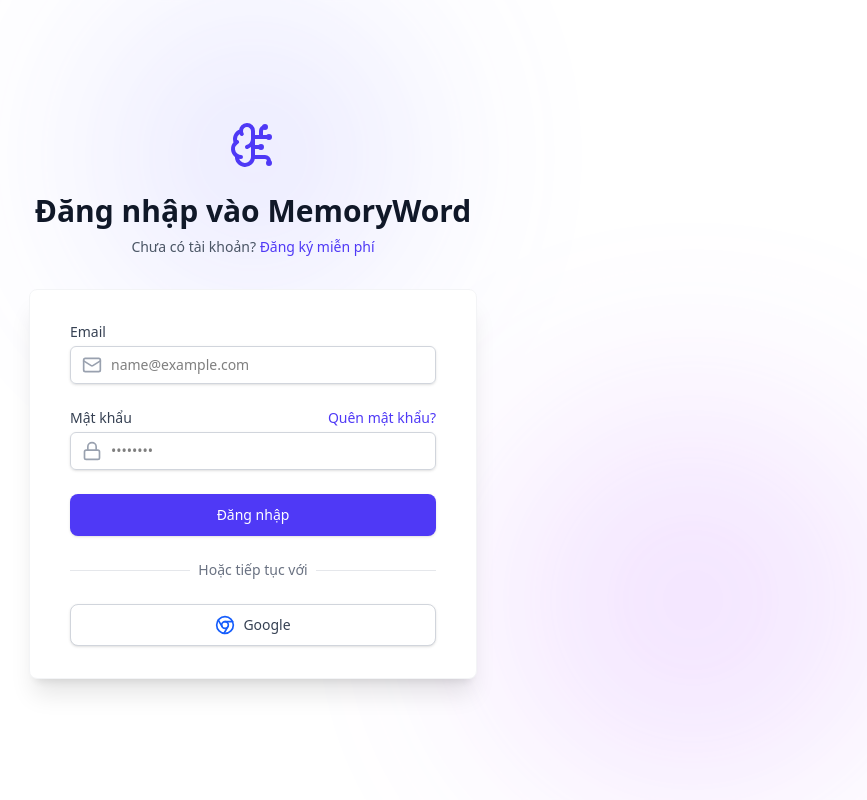
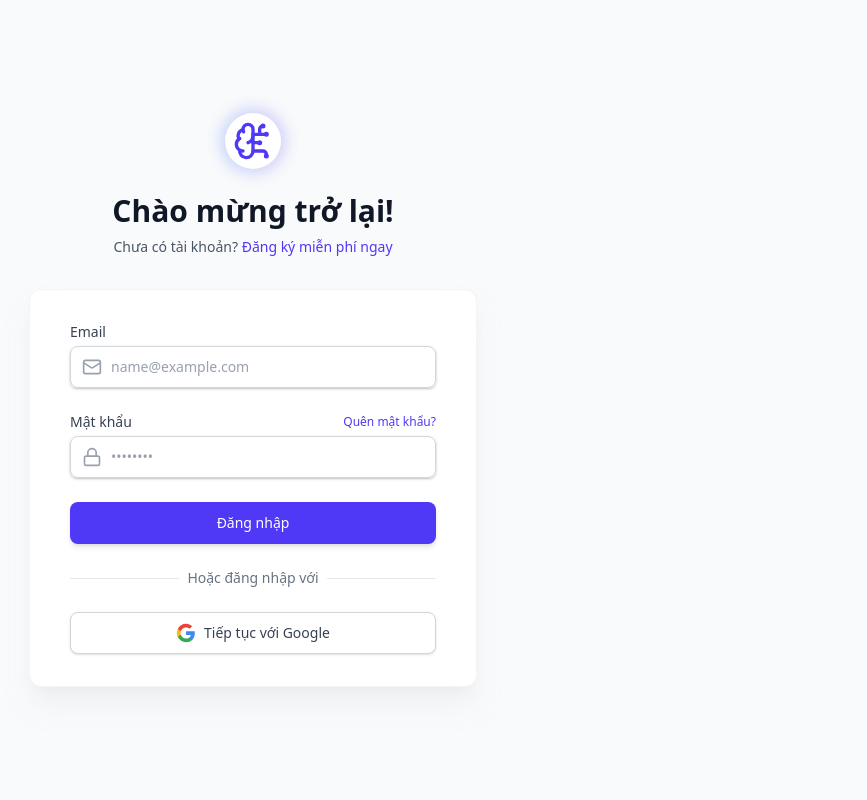
Before and after one commit to TanBuiDev/memory-word-web, a React (Vite) app: page /login in a window 1280 px wide. Shown: the whole page, without its empty margins (387-1254 px from the left). Built offline with nearby package versions, Linux system fonts and the light colour scheme; no server answers.

Commit message:
update: Navigate to Dashboard after successfully logging in.

```diff
--- a/src/App.tsx
+++ b/src/App.tsx
@@ -17,9 +17,8 @@
 import { BrowserRouter, Navigate, Route, Routes } from "react-router-dom";
 import { ThemeProvider } from "./contexts/ThemeProvider";
 
-// --- CÁC COMPONENT BẢO VỆ ROUTE (Route Guards) ---
-
-// 1. ProtectedRoute: Chỉ cho phép User đã đăng nhập vào
+//Route Guards
+//Chỉ cho phép User đã đăng nhập vào
 const ProtectedRoute = ({ children }: { children: JSX.Element }) => {
   const { user, isLoading } = useAuthStore();
 
--- a/src/features/auth/pages/Login.tsx
+++ b/src/features/auth/pages/Login.tsx
@@ -1,7 +1,7 @@
 import { useState } from 'react';
 import { useForm } from 'react-hook-form';
-import { Link, useNavigate } from 'react-router-dom';
-import { BrainCircuit, Mail, Lock, Loader2, Chrome } from 'lucide-react';
+import { Link, useLocation, useNavigate } from 'react-router-dom';
+import { BrainCircuit, Mail, Lock, Loader2 } from 'lucide-react';
 import { signInWithEmailAndPassword, signInWithPopup } from 'firebase/auth';
 import { auth, provider } from '../../../firebase';
 
@@ -9,80 +9,101 @@
     const { register, handleSubmit, formState: { errors } } = useForm();
     const [isLoading, setIsLoading] = useState(false);
     const [errorMsg, setErrorMsg] = useState('');
+
     const navigate = useNavigate();
+    const location = useLocation();
 
-    // 1. Xử lý đăng nhập bằng Email/Password
+    // 1. Lấy địa chỉ trang trước đó (nếu có), mặc định về Dashboard
+    // Lưu ý: location.state?.from có thể là object hoặc string tùy cách gửi
+    const from = location.state?.from || '/dashboard';
+
+    // Xử lý đăng nhập bằng Email/Password
     // eslint-disable-next-line @typescript-eslint/no-explicit-any
     const onSubmit = async (data: any) => {
         setIsLoading(true);
         setErrorMsg('');
 
         try {
-            // Gọi API Firebase
             await signInWithEmailAndPassword(auth, data.email, data.password);
-            // Firebase auth state sẽ tự động cập nhật qua onAuthStateChanged trong App.tsx
-            // Không cần setUser thủ công vì App.tsx đã xử lý
-            navigate('/');
-            // eslint-disable-next-line @typescript-eslint/no-explicit-any
-        } catch (error: any) {
-            setErrorMsg('Đăng nhập thất bại: ' + (error.message || 'Vui lòng thử lại'));
+            // 2. Điều hướng thông minh: Về trang đích, xóa lịch sử trang Login
+            navigate(from, { replace: true });
+        } catch (error: any) { // eslint-disable-line @typescript-eslint/no-explicit-any
+            // Xử lý thông báo lỗi thân thiện hơn
+            let msg = "Đăng nhập thất bại.";
+            if (error.code === 'auth/invalid-credential') msg = "Email hoặc mật khẩu không đúng.";
+            if (error.code === 'auth/user-not-found') msg = "Tài khoản không tồn tại.";
+            if (error.code === 'auth/wrong-password') msg = "Mật khẩu không đúng.";
+            setErrorMsg(msg);
         } finally {
             setIsLoading(false);
         }
     };
 
-    // 2. Xử lý đăng nhập Google
+    // Xử lý đăng nhập Google
     const handleGoogleLogin = async () => {
         setIsLoading(true);
         setErrorMsg('');
 
         try {
-            // Gọi API Firebase Google Sign-In
             await signInWithPopup(auth, provider);
-            // Firebase auth state sẽ tự động cập nhật qua onAuthStateChanged trong App.tsx
-            navigate('/');
-            // eslint-disable-next-line @typescript-eslint/no-explicit-any
-        } catch (error: any) {
-            setErrorMsg('Đăng nhập Google thất bại: ' + (error.message || 'Vui lòng thử lại'));
+            // 2. Điều hướng thông minh
+            navigate(from, { replace: true });
+        } catch (error: any) { // eslint-disable-line @typescript-eslint/no-explicit-any
+            console.error(error);
+            setErrorMsg('Đăng nhập Google thất bại. Vui lòng thử lại.');
         } finally {
             setIsLoading(false);
         }
     };
 
     return (
-        <div className="min-h-screen flex flex-col justify-center py-12 sm:px-6 lg:px-8">
+        <div className="min-h-screen flex flex-col justify-center py-12 sm:px-6 lg:px-8 bg-gray-50">
             {/* Header Logo */}
             <div className="sm:mx-auto sm:w-full sm:max-w-md">
-                <Link to="/" className="flex justify-center mb-6">
-                    <BrainCircuit className="h-12 w-12 text-indigo-600" />
+                <Link to="/" className="flex justify-center mb-6 group">
+                    <div className="relative">
+                        <div className="absolute -inset-1 bg-gradient-to-r from-blue-600 to-indigo-600 rounded-full blur opacity-25 group-hover:opacity-75 transition duration-200"></div>
+                        <div className="relative bg-white rounded-full p-2">
+                            <BrainCircuit className="h-10 w-10 text-indigo-600" />
+                        </div>
+                    </div>
                 </Link>
                 <h2 className="text-center text-3xl font-extrabold text-gray-900">
-                    Đăng nhập vào MemoryWord
+                    Chào mừng trở lại!
                 </h2>
                 <p className="mt-2 text-center text-sm text-gray-600">
                     Chưa có tài khoản?{' '}
-                    <Link to="/register" className="font-medium text-indigo-600 hover:text-indigo-500">
-                        Đăng ký miễn phí
+                    <Link to="/register" className="font-medium text-indigo-600 hover:text-indigo-500 hover:underline transition-all">
+                        Đăng ký miễn phí ngay
                     </Link>
                 </p>
             </div>
 
             {/* Form Card */}
             <div className="mt-8 sm:mx-auto sm:w-full sm:max-w-md">
-                <div className="bg-white py-8 px-4 shadow-xl sm:rounded-lg sm:px-10 border border-gray-100">
+                <div className="bg-white py-8 px-4 shadow-xl shadow-gray-200/50 sm:rounded-xl sm:px-10 border border-gray-100">
 
                     <form className="space-y-6" onSubmit={handleSubmit(onSubmit)}>
-                        {/* Hiển thị lỗi nếu có */}
+                        {/* Hiển thị lỗi */}
                         {errorMsg && (
-                            <div className="bg-red-50 border-l-4 border-red-500 p-4 mb-4">
-                                <p className="text-sm text-red-700">{errorMsg}</p>
+                            <div className="bg-red-50 border-l-4 border-red-500 p-4 rounded-r-md animate-pulse">
+                                <div className="flex">
+                                    <div className="flex-shrink-0">
+                                        <svg className="h-5 w-5 text-red-400" viewBox="0 0 20 20" fill="currentColor">
+                                            <path fillRule="evenodd" d="M10 18a8 8 0 100-16 8 8 0 000 16zM8.707 7.293a1 1 0 00-1.414 1.414L8.586 10l-1.293 1.293a1 1 0 101.414 1.414L10 11.414l1.293 1.293a1 1 0 001.414-1.414L11.414 10l1.293-1.293a1 1 0 00-1.414-1.414L10 8.586 8.707 7.293z" clipRule="evenodd" />
+                                        </svg>
+                                    </div>
+                                    <div className="ml-3">
+                                        <p className="text-sm text-red-700">{errorMsg}</p>
+                                    </div>
+                                </div>
                             </div>
                         )}
 
                         {/* Input Email */}
                         <div>
-                            <label className="block text-sm font-medium text-gray-700">Email</label>
-                            <div className="mt-1 relative rounded-md shadow-sm">
+                            <label className="block text-sm font-medium text-gray-700 mb-1">Email</label>
+                            <div className="relative rounded-md shadow-sm">
                                 <div className="absolute inset-y-0 left-0 pl-3 flex items-center pointer-events-none">
                                     <Mail className="h-5 w-5 text-gray-400" />
                                 </div>
@@ -92,7 +113,7 @@
                                         required: "Email không được để trống",
                                         pattern: { value: /^\S+@\S+$/i, message: "Email không hợp lệ" }
                                     })}
-                                    className="block w-full pl-10 pr-3 py-2 border border-gray-300 rounded-md focus:ring-indigo-500 focus:border-indigo-500 sm:text-sm outline-none transition-all"
+                                    className={`block w-full pl-10 pr-3 py-2.5 border ${errors.email ? 'border-red-300 ring-red-200' : 'border-gray-300 focus:ring-indigo-500 focus:border-indigo-500'} rounded-lg shadow-sm placeholder-gray-400 focus:outline-none focus:ring-2 sm:text-sm transition-all`}
                                     placeholder="name@example.com"
                                 />
                             </div>
@@ -101,18 +122,18 @@
 
                         {/* Input Password */}
                         <div>
-                            <div className="flex justify-between items-center">
+                            <div className="flex justify-between items-center mb-1">
                                 <label className="block text-sm font-medium text-gray-700">Mật khẩu</label>
-                                <a href="#" className="text-sm font-medium text-indigo-600 hover:text-indigo-500">Quên mật khẩu?</a>
+                                <a href="#" className="text-xs font-medium text-indigo-600 hover:text-indigo-500 hover:underline">Quên mật khẩu?</a>
                             </div>
-                            <div className="mt-1 relative rounded-md shadow-sm">
+                            <div className="relative rounded-md shadow-sm">
                                 <div className="absolute inset-y-0 left-0 pl-3 flex items-center pointer-events-none">
                                     <Lock className="h-5 w-5 text-gray-400" />
                                 </div>
                                 <input
                                     type="password"
-                                    {...register("password", { required: "Vui lòng nhập mật khẩu", minLength: { value: 6, message: "Tối thiểu 6 ký tự" } })}
-                                    className="block w-full pl-10 pr-3 py-2 border border-gray-300 rounded-md focus:ring-indigo-500 focus:border-indigo-500 sm:text-sm outline-none transition-all"
+                                    {...register("password", { required: "Vui lòng nhập mật khẩu" })}
+                                    className={`block w-full pl-10 pr-3 py-2.5 border ${errors.password ? 'border-red-300 ring-red-200' : 'border-gray-300 focus:ring-indigo-500 focus:border-indigo-500'} rounded-lg shadow-sm placeholder-gray-400 focus:outline-none focus:ring-2 sm:text-sm transition-all`}
                                     placeholder="••••••••"
                                 />
                             </div>
@@ -123,7 +144,7 @@
                         <button
                             type="submit"
                             disabled={isLoading}
-                            className="w-full flex justify-center py-2.5 px-4 border border-transparent rounded-lg shadow-sm text-sm font-medium text-white bg-indigo-600 hover:bg-indigo-700 focus:outline-none focus:ring-2 focus:ring-offset-2 focus:ring-indigo-500 disabled:opacity-70 disabled:cursor-not-allowed transition-all"
+                            className="w-full flex justify-center py-2.5 px-4 border border-transparent rounded-lg shadow-md text-sm font-medium text-white bg-indigo-600 hover:bg-indigo-700 focus:outline-none focus:ring-2 focus:ring-offset-2 focus:ring-indigo-500 disabled:opacity-70 disabled:cursor-not-allowed transition-all transform active:scale-[0.98]"
                         >
                             {isLoading ? <Loader2 className="animate-spin h-5 w-5" /> : 'Đăng nhập'}
                         </button>
@@ -136,7 +157,7 @@
                                 <div className="w-full border-t border-gray-200" />
                             </div>
                             <div className="relative flex justify-center text-sm">
-                                <span className="px-2 bg-white text-gray-500">Hoặc tiếp tục với</span>
+                                <span className="px-2 bg-white text-gray-500">Hoặc đăng nhập với</span>
                             </div>
                         </div>
 
@@ -144,10 +165,31 @@
                         <div className="mt-6">
                             <button
                                 onClick={handleGoogleLogin}
-                                className="w-full flex justify-center items-center px-4 py-2.5 border border-gray-300 shadow-sm text-sm font-medium rounded-lg text-gray-700 bg-white hover:bg-gray-50 transition-all hover:shadow-md"
+                                type="button"
+                                className="w-full flex justify-center items-center px-4 py-2.5 border border-gray-300 shadow-sm text-sm font-medium rounded-lg text-gray-700 bg-white hover:bg-gray-50 focus:outline-none focus:ring-2 focus:ring-offset-2 focus:ring-indigo-500 transition-all hover:shadow-md"
                             >
-                                <Chrome className="h-5 w-5 text-blue-600 mr-2" />
-                                Google
+                                {/* Bắt đầu Logo Google Chuẩn */}
+                                <svg className="h-5 w-5 mr-2" viewBox="0 0 24 24">
+                                    <path
+                                        d="M22.56 12.25c0-.78-.07-1.53-.2-2.25H12v4.26h5.92c-.26 1.37-1.04 2.53-2.21 3.31v2.77h3.57c2.08-1.92 3.28-4.74 3.28-8.09z"
+                                        fill="#4285F4"
+                                    />
+                                    <path
+                                        d="M12 23c2.97 0 5.46-.98 7.28-2.66l-3.57-2.77c-.98.66-2.23 1.06-3.71 1.06-2.86 0-5.29-1.93-6.16-4.53H2.18v2.84C3.99 20.53 7.7 23 12 23z"
+                                        fill="#34A853"
+                                    />
+                                    <path
+                                        d="M5.84 14.11c-.22-.66-.35-1.36-.35-2.11s.13-1.45.35-2.11V7.05H2.18C1.43 8.55 1 10.22 1 12s.43 3.45 1.18 4.95l2.66-2.84z"
+                                        fill="#FBBC05"
+                                    />
+                                    <path
+                                        d="M12 5.38c1.62 0 3.06.56 4.21 1.64l3.15-3.15C17.45 2.09 14.97 1 12 1 7.7 1 3.99 3.47 2.18 7.05l3.66 2.84c.87-2.6 3.3-4.53 6.16-4.53z"
+                                        fill="#EA4335"
+                                    />
+                                </svg>
+                                {/* Kết thúc Logo Google Chuẩn */}
+
+                                <span>Tiếp tục với Google</span>
                             </button>
                         </div>
                     </div>
```
Also changed, not shown: src/features/landing/sections/Hero.tsx (+12 -3 lines).
